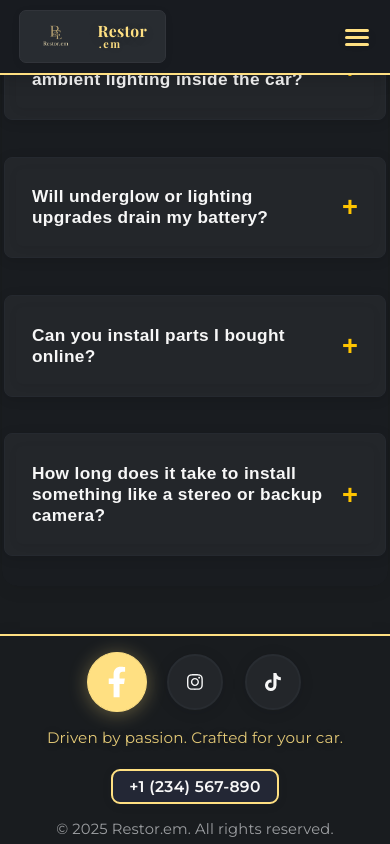
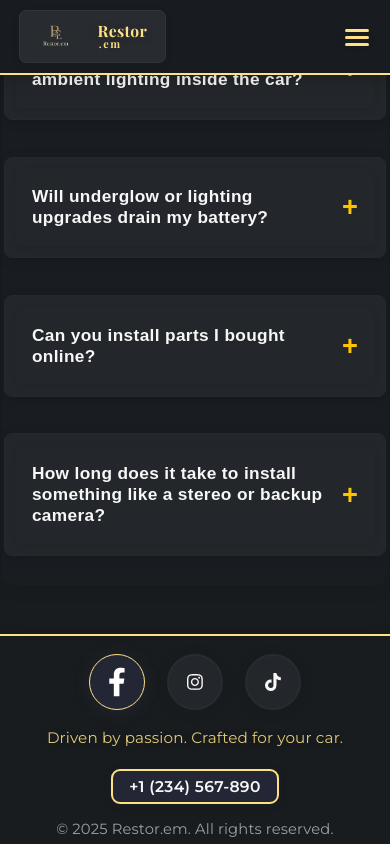
Before and after one commit to usmanAfzalKhan/car-mods-restorem, a React (Create React App) app: page /faq in a window 390 px wide. In both pictures the pointer is over the link 117 px from the left and 1421 px from the top of the page. Shown: the part 740-1584 px from the top of the page. Built offline with nearby package versions, Linux system fonts and the light colour scheme; no server answers.

Commit message:
Updated footer phone button hover effect to match nav and social icon styles for consistent UI experience

```diff
--- a/src/components/Footer.css
+++ b/src/components/Footer.css
@@ -49,13 +49,16 @@
   fill: currentColor;
   display: block;
 }
+
+/* Updated hover to match nav buttons exactly */
 .footer__social a:hover,
 .footer__social a:focus {
-  background: #ffe082;
-  color: #191c1f;
+  background: #232735;
+  color: #181b20;
   border-color: #ffe082;
-  box-shadow: 0 2px 18px #ffe08255;
-  transform: scale(1.07);
+  box-shadow: 0 2px 14px #232735cc;
+  outline: none;
+  transform: none;
 }
 
 .footer__tagline {
@@ -83,14 +86,18 @@
   letter-spacing: 0.02em;
   box-shadow: 0 1.5px 10px #2327351a;
   text-decoration: none;
-  transition: background 0.17s, color 0.15s, border 0.15s;
+  transition: background 0.16s, color 0.16s, border 0.14s, box-shadow 0.16s, transform 0.15s;
   text-align: center;
 }
+
 .footer__phone:hover,
 .footer__phone:focus {
-  background: #ffe082;
+  background: #232735;
   color: #181b20;
-  border: 2px solid #181b20;
+  border-color: #ffe082;
+  box-shadow: 0 2px 14px #232735cc;
+  outline: none;
+  transform: none;
 }
 
 .footer__copyright {
```
